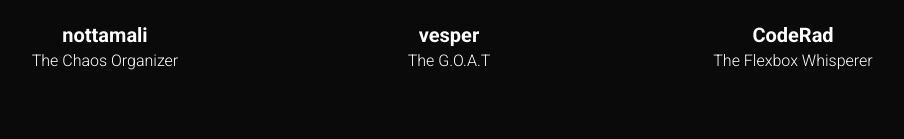
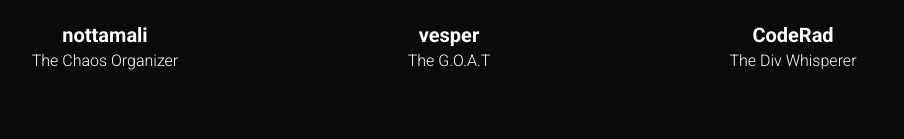
Before and after one commit to GGDao/GUSLabs-Homepage, a React (Vite) app: page / in a window 1280 px wide. Shown: the part 2653-2792 px from the top of the page, without its empty margins (191-1095 px from the left). Built offline with nearby package versions, Linux system fonts and the light colour scheme; a web font is replaced by a local one.

Commit message:
Updated title

```diff
--- a/src/sections/Team/Team.tsx
+++ b/src/sections/Team/Team.tsx
@@ -40,7 +40,7 @@ const teamMemberData: Array<{
   },
   {
     name: "CodeRad",
-    role: "The Flexbox Whisperer",
+    role: "The Div Whisperer",
     image:
       "coderad.png",
   },
```
